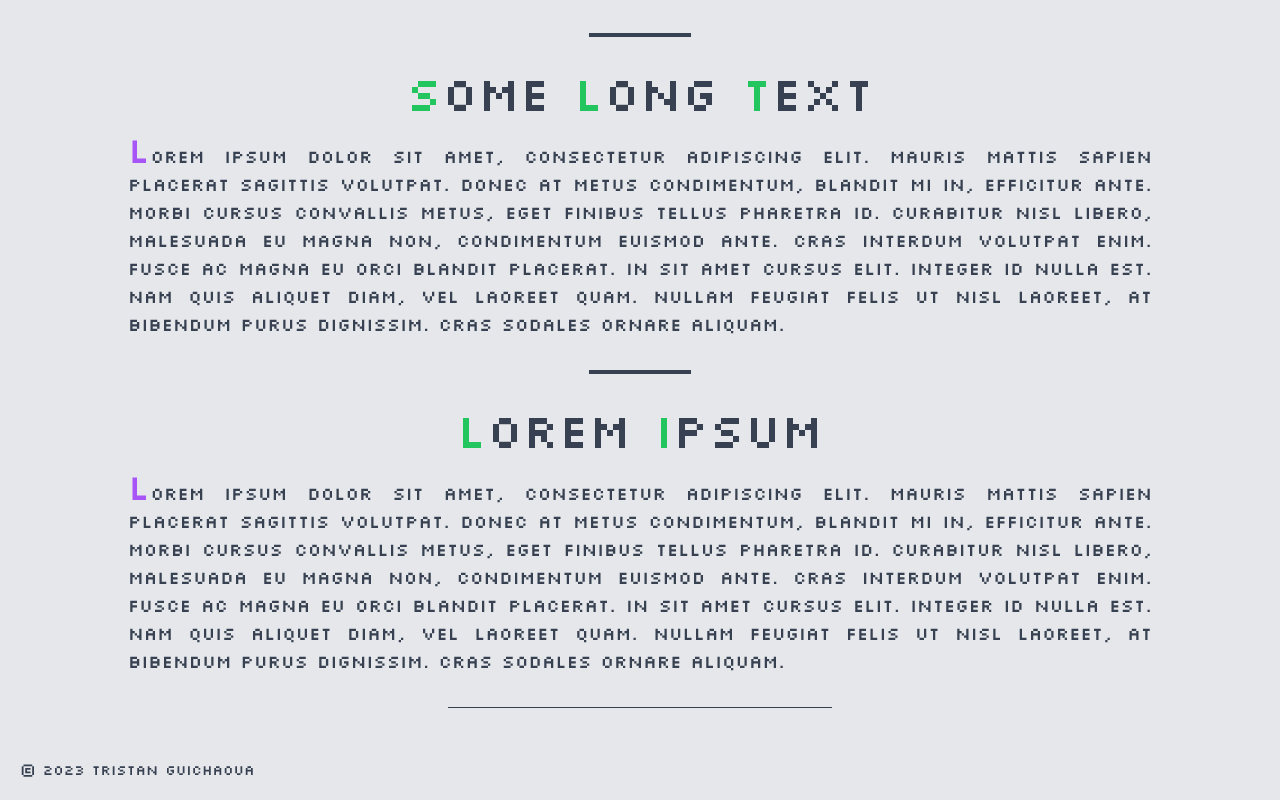
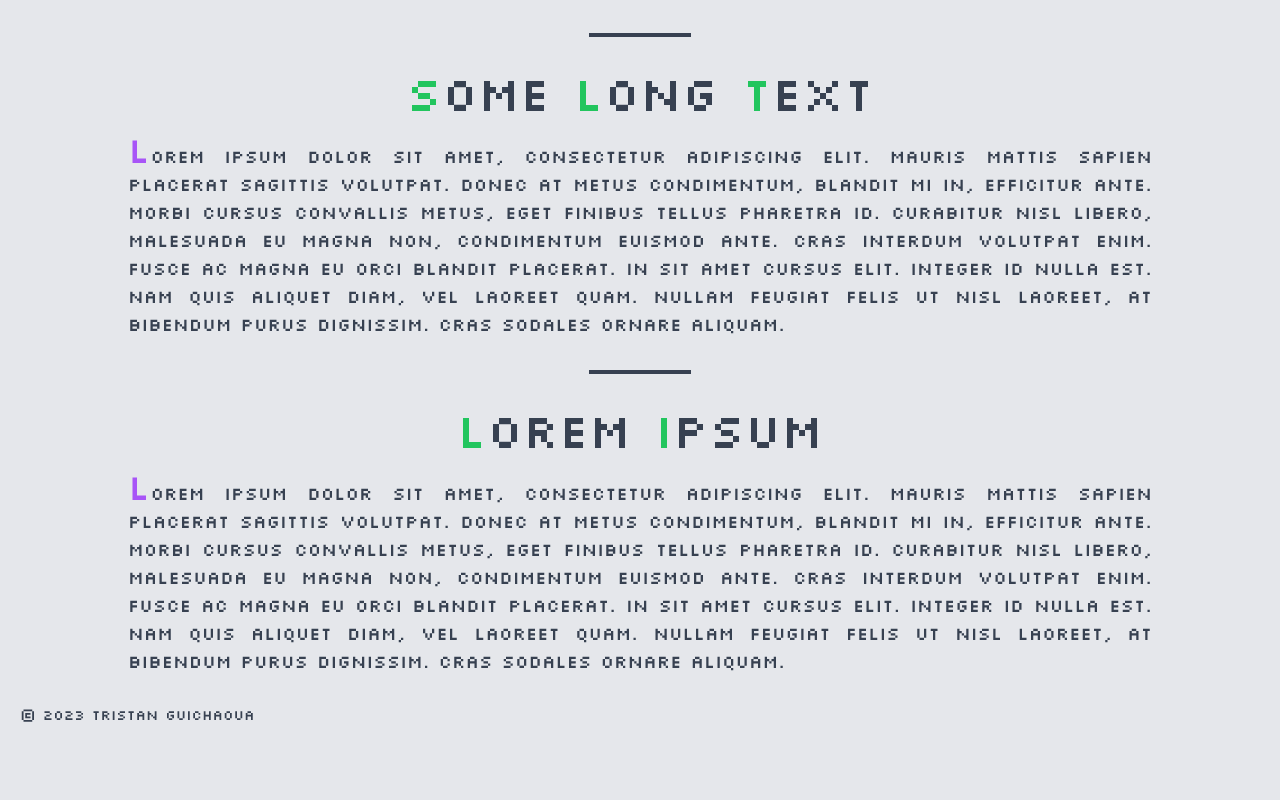
Before and after one commit to tguichaoua/tguichaoua.github.io, a React (Vite) app: page / in a window 1280 px wide. Shown: the part 692-1492 px from the top of the page. After the commit the page ends 1425 px from the top, so only its background shows below. Built offline with nearby package versions, Linux system fonts and the light colour scheme; a web font is replaced by a local one.

Commit message:
💄 update footer separator

```diff
--- a/src/app.tsx
+++ b/src/app.tsx
@@ -96,9 +96,7 @@ export function App() {
         </TextSection>
       </main>
 
-      <hr className="w-[30%] mx-auto h-px my-8 bg-gray-700 border-0 dark:bg-gray-200" />
-
-      <footer className="p-5 text-xs sm:text-sm">
+      <footer className="px-5 py-2 mt-5 text-xs sm:text-sm border-t-2">
         © 2023 Tristan Guichaoua
       </footer>
     </>
```
